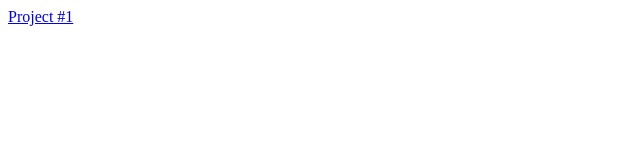
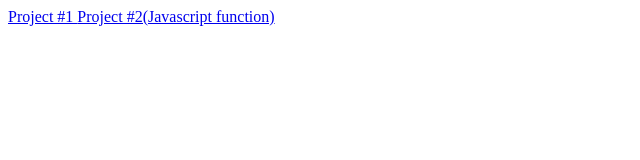
Before and after one commit to Spoonsir/spoonsir.github.io, a plain HTML site: page projects.html in a window 1280 px wide. Shown: the whole page, without its empty margins (0-640 px from the left). Drawn offline with Linux system fonts and the light colour scheme.

Commit message:
“hola”

```diff
--- a/projects.html
+++ b/projects.html
@@ -10,7 +10,9 @@
 <a href="code2.html">
 	Project #1
 </a>
-<a href="codesketch1.html"></a>
+<a href="codesketch1.html">
+	Project #2(Javascript function)
+</a>
 
 
 </body>
```
